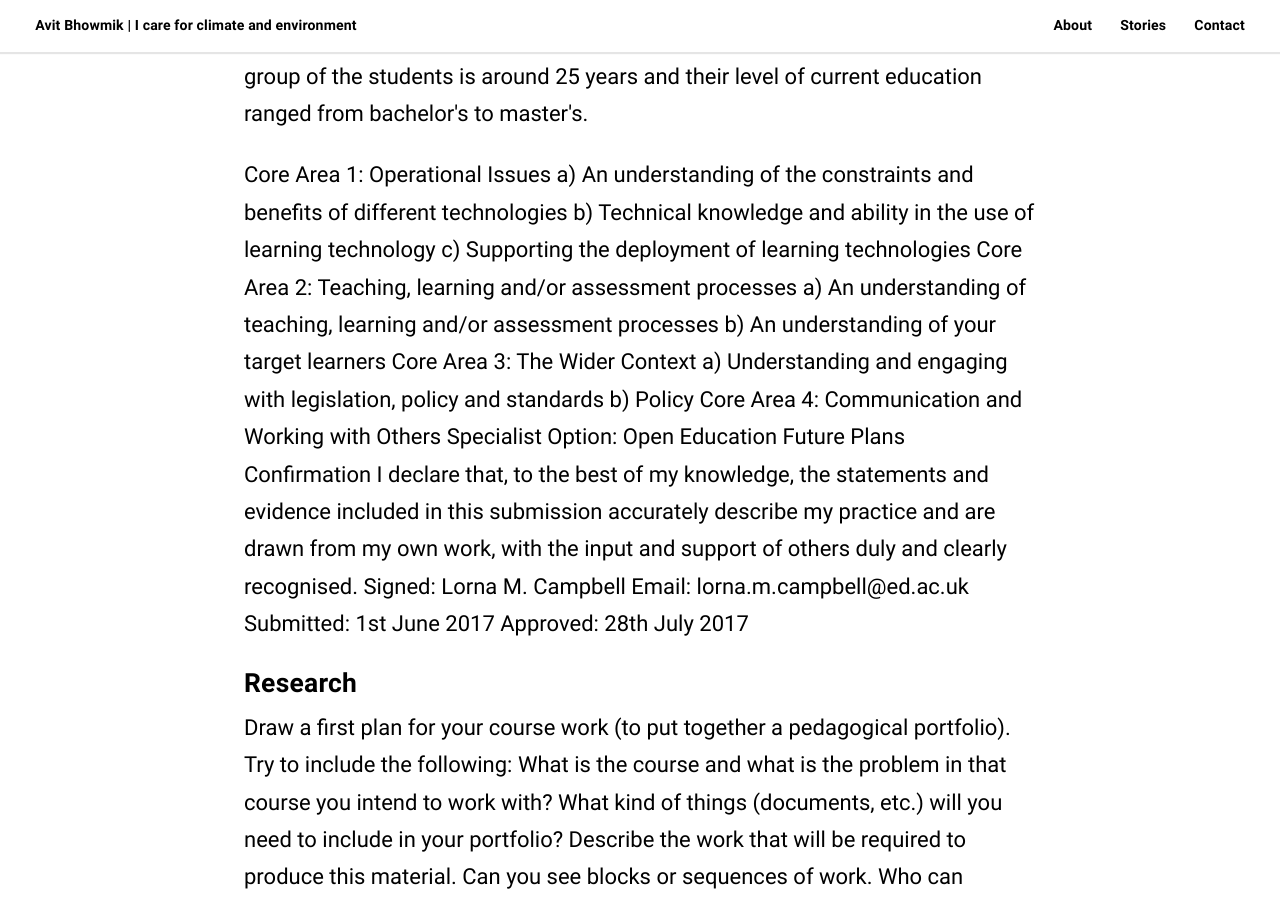
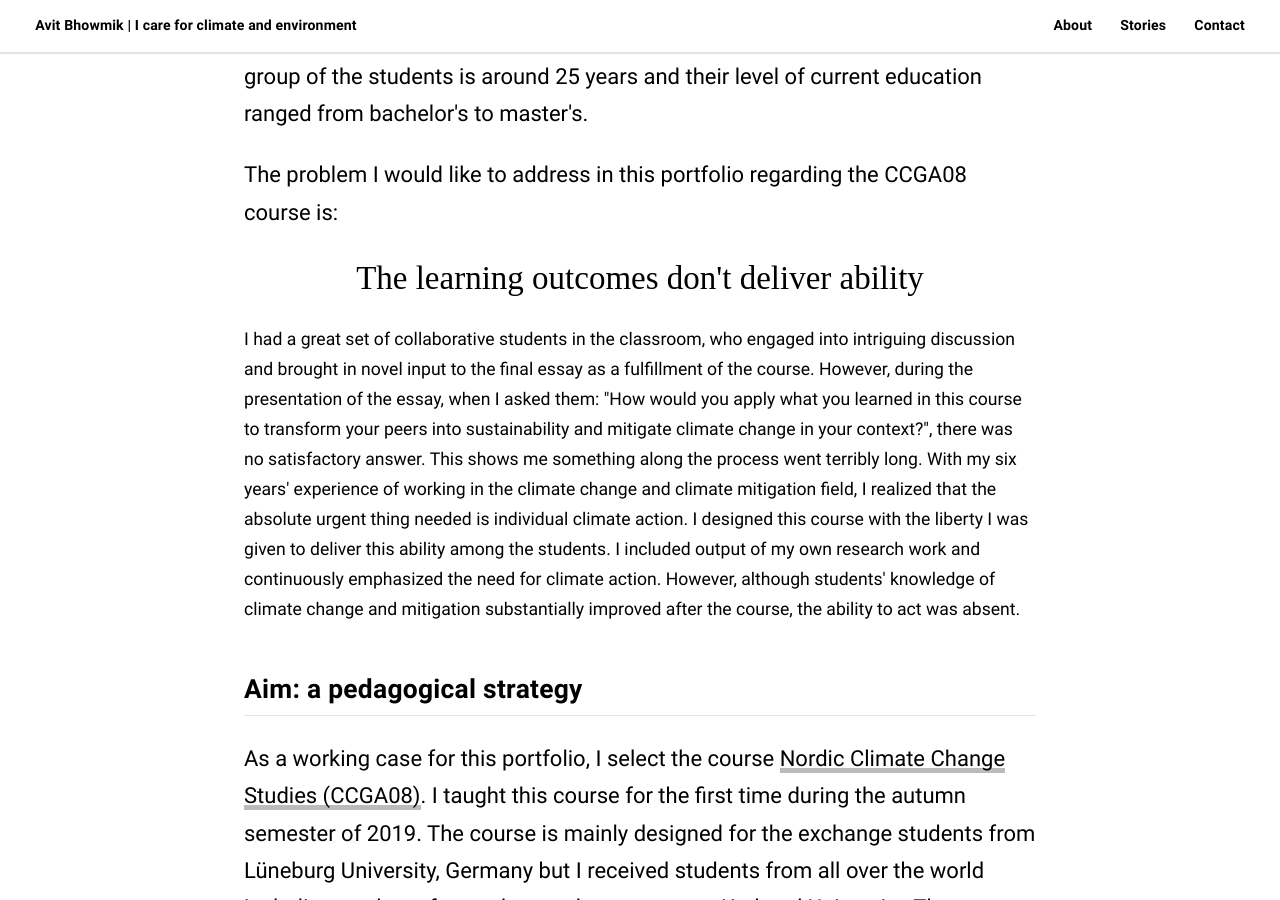
Before and after one commit to nurulmomen/avitbhowmik, a Jekyll site: the page built from teaching_portfolio/toc.html, in a window 1280 px wide and 900 px high, scrolled down 2534 px. Built offline with Jekyll 4.4.1, drawn with Linux system fonts in a browser that asks for light colours; some web fonts are replaced; some of the changed text lies outside the part shown.

Commit message:
portfolio updated

```diff
--- a/teaching_portfolio/toc.html
+++ b/teaching_portfolio/toc.html
@@ -36,6 +36,39 @@
 
 <p>
 As a working case for this portfolio, I select the course <a href="https://www.kau.se/en/education/programmes-and-courses/courses/CCGA08" target="_blank">Nordic Climate Change Studies (CCGA08)</a>. I taught this course for the first time during the autumn semester of 2019. The course is mainly designed for the exchange students from Lüneburg University, Germany but I received students from all over the world including students from other study programs at Karlstad University. The age group of the students is around 25 years and their level of current education ranged from bachelor's to master's.
+</p>
+
+<p>
+
+The problem I would like to address in this portfolio regarding the CCGA08 course is:
+
+<blockquote>
+  <p>The learning outcomes don't deliver ability</p>
+</blockquote>
+
+I had a great set of collaborative students in the classroom, who engaged into intriguing discussion and brought in novel input to the final essay as a fulfillment of the course. However, during the presentation of the essay, when I asked them: "How would you apply what you learned in this course to transform your peers into sustainability and mitigate climate change in your context?", there was no satisfactory answer. This shows me something along the process went terribly long. With my six years' experience of working in the climate change and climate mitigation field, I realized that the absolute urgent thing needed is individual climate action. I designed this course with the liberty I was given to deliver this ability among the students. I included output of my own research work and continuously emphasized the need for climate action. However, although students' knowledge of climate change and mitigation substantially improved after the course, the ability to act was absent.
+</p>
+
+
+<p></p>
+
+<h4>Aim: a pedagogical strategy</h4>
+
+<hr/>
+
+<p>
+As a working case for this portfolio, I select the course <a href="https://www.kau.se/en/education/programmes-and-courses/courses/CCGA08" target="_blank">Nordic Climate Change Studies (CCGA08)</a>. I taught this course for the first time during the autumn semester of 2019. The course is mainly designed for the exchange students from Lüneburg University, Germany but I received students from all over the world including students from other study programs at Karlstad University. The age group of the students is around 25 years and their level of current education ranged from bachelor's to master's.
+</p>
+
+<p>
+
+The problem I would like to address in this portfolio regarding the CCGA08 course is:
+
+<blockquote>
+  <p>The learning outcomes don't deliver ability</p>
+</blockquote>
+
+I had a great set of collaborative students in the classroom, who engaged into intriguing discussion and brought in novel input to the final essay as a fulfillment of the course. However, during the presentation of the essay, when I asked them: "How would you apply what you learned in this course to transform your peers into sustainability and mitigate climate change in your context?", there was no satisfactory answer. This shows me something along the process went terribly long. With my six years' experience of working in the climate change and climate mitigation field, I realized that the absolute urgent thing needed is individual climate action. I designed this course with the liberty I was given to deliver this ability among the students. I included output of my own research work and continuously emphasized the need for climate action. However, although students' knowledge of climate change and mitigation substantially improved after the course, the ability to act was absent.
 </p>
 
 <p>
```
